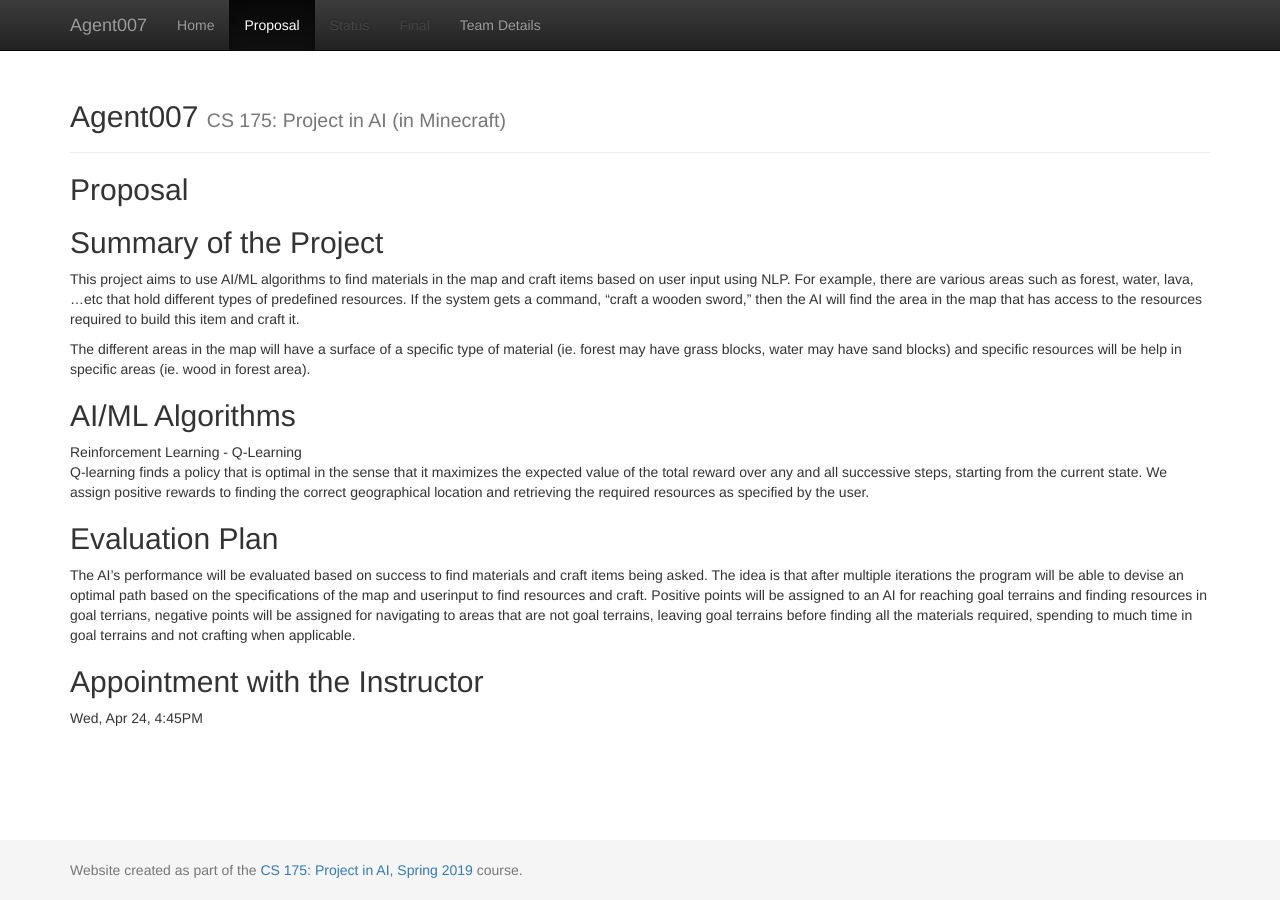
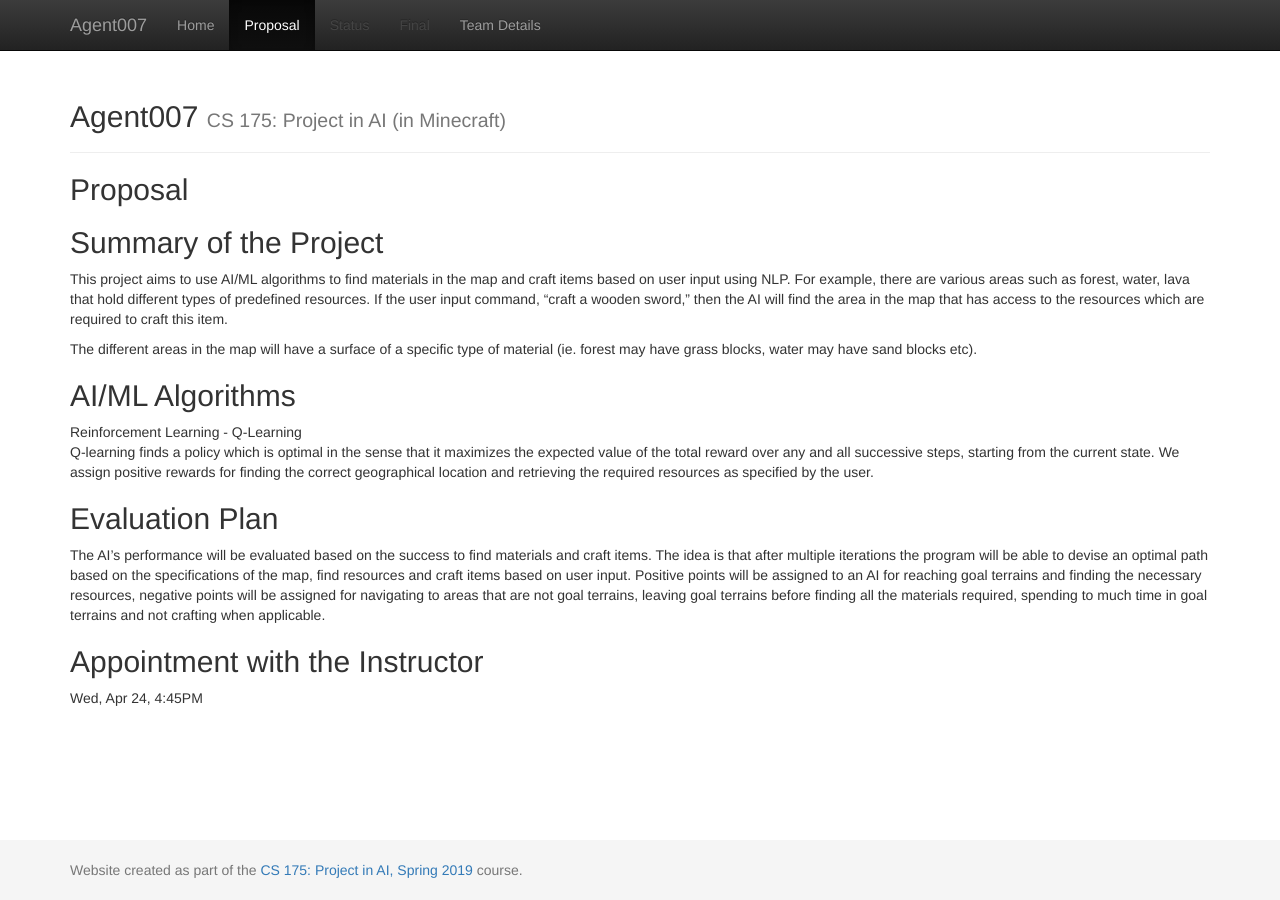
Before and after one commit to KumarHX/Agent007, a Jekyll site: the page built from docs/proposal.md, in a window 1280 px wide. Built offline with Jekyll 4.4.1, drawn with Linux system fonts in a browser that asks for light colours.

Commit message:
Update proposal.md

```diff
--- a/docs/proposal.md
+++ b/docs/proposal.md
@@ -7,19 +7,19 @@ title:  Proposal
 
 
 ## Summary of the Project
-This project aims to use AI/ML algorithms to find materials in the map and craft items based on user input using NLP. For example, there are various areas such as forest, water, lava, ...etc that hold different types of predefined resources. If the system gets a command, “craft a wooden sword,” then the AI will find the area in the map that has access to the resources required to build this item and craft it.
+This project aims to use AI/ML algorithms to find materials in the map and craft items based on user input using NLP. For example, there are various areas such as forest, water, lava that hold different types of predefined resources. If the user input command, “craft a wooden sword,” then the AI will find the area in the map that has access to the resources which are required to craft this item.
 
-The different areas in the map will have a surface of a specific type of material (ie. forest may have grass blocks, water may have sand blocks) and specific resources will be help in specific areas (ie. wood in forest area).
+The different areas in the map will have a surface of a specific type of material (ie. forest may have grass blocks, water may have sand blocks etc).
 
 
 
 ## AI/ML Algorithms
 Reinforcement Learning - Q-Learning
-Q-learning finds a policy that is optimal in the sense that it maximizes the expected value of the total reward over any and all successive steps, starting from the current state.
-We assign positive rewards to finding the correct geographical location and retrieving the required resources as specified by the user.
+Q-learning finds a policy which is optimal in the sense that it maximizes the expected value of the total reward over any and all successive steps, starting from the current state.
+We assign positive rewards for finding the correct geographical location and retrieving the required resources as specified by the user.
 
 ## Evaluation Plan
-The AI’s performance will be evaluated based on success to find materials and craft items being asked. The idea is that after multiple iterations the program will be able to devise an optimal path based on the specifications of the map and userinput to find resources and craft. Positive points will be assigned to an AI for reaching goal terrains and finding resources in goal terrians, negative points will be assigned for navigating to areas that are not goal terrains, leaving goal terrains before finding all the materials required, spending to much time in goal terrains and not crafting when applicable.
+The AI’s performance will be evaluated based on the success to find materials and craft items. The idea is that after multiple iterations the program will be able to devise an optimal path based on the specifications of the map, find resources and craft items based on user input. Positive points will be assigned to an AI for reaching goal terrains and finding the necessary resources, negative points will be assigned for navigating to areas that are not goal terrains, leaving goal terrains before finding all the materials required, spending to much time in goal terrains and not crafting when applicable.
 
 ## Appointment with the Instructor
 Wed, Apr 24, 4:45PM
```
